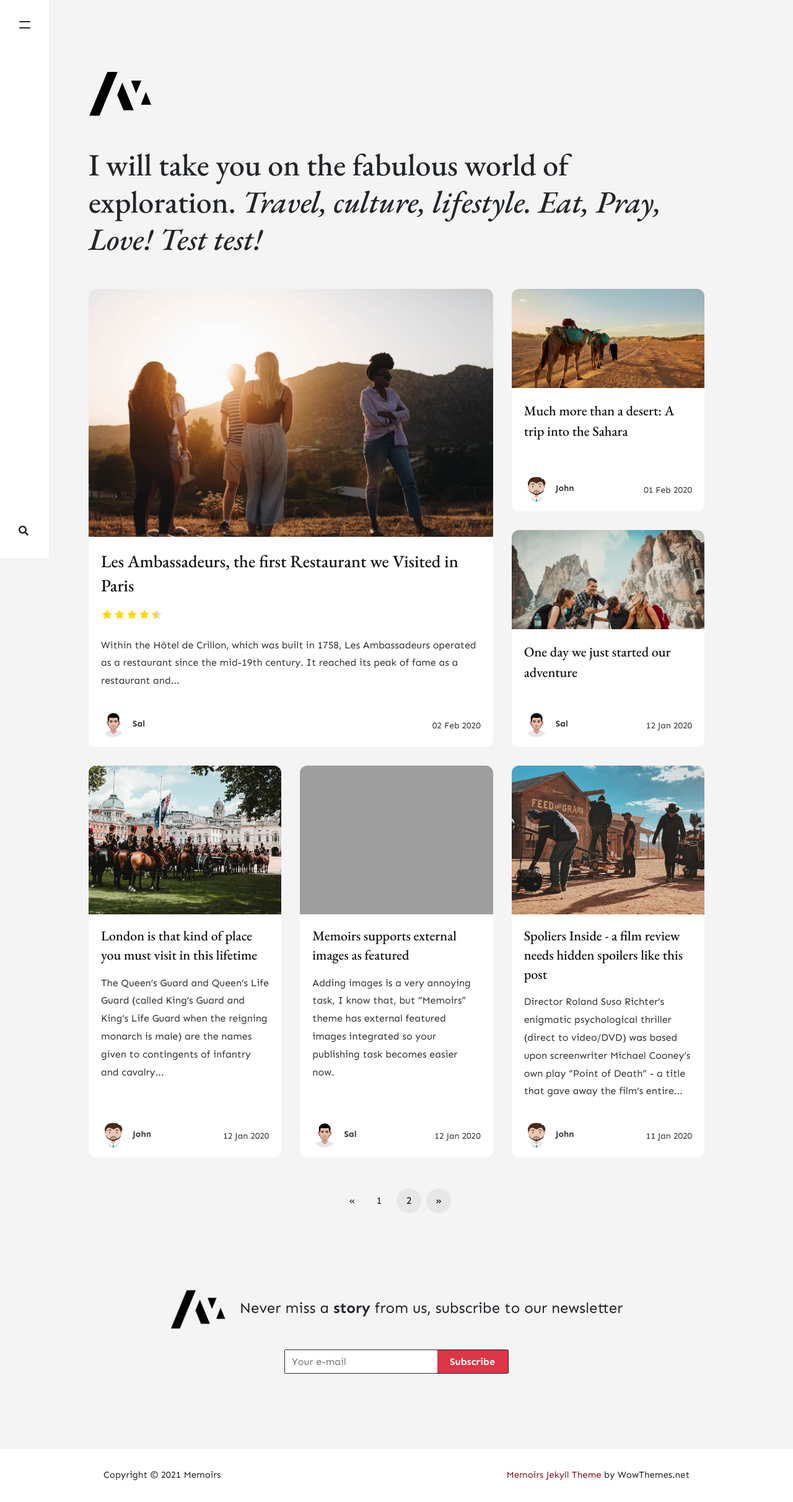
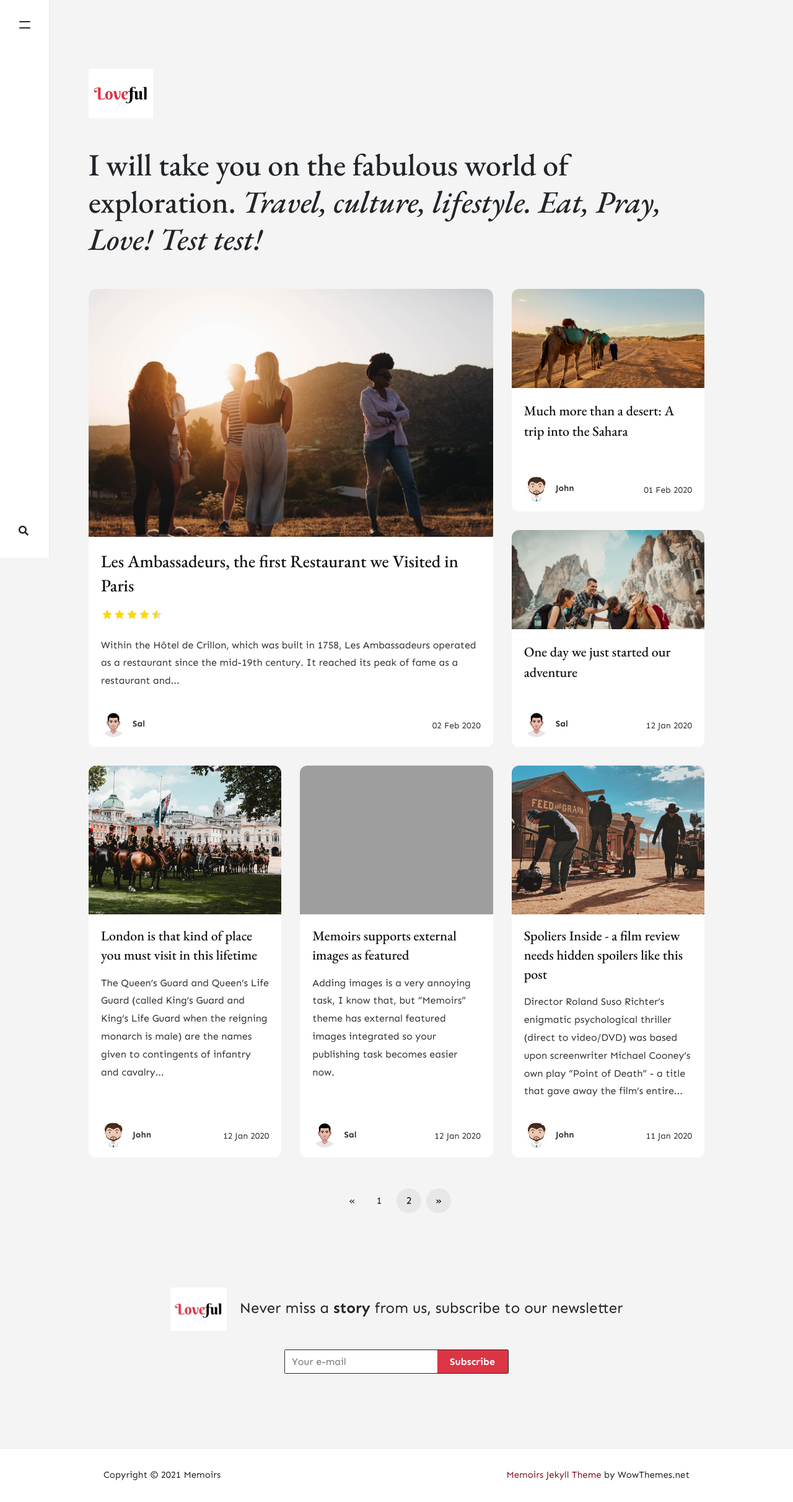
Before and after one commit to lf1921/mighty-kangaroo-0c9ea, a Jekyll site: the page built from index.html, in a window 1280 px wide. Shown: the whole page at 62% size. Built offline with Jekyll 4.4.1, drawn with Linux system fonts in a browser that asks for light colours; nearby versions of some CDN libraries; the list of posts is cut into pages by our own code; comment, search, counter and statistics services are not loaded; grey boxes are pictures that could not be loaded.

Commit message:
_config.yml: changed

```diff
--- a/_config.yml
+++ b/_config.yml
@@ -3,8 +3,8 @@ title: Memoirs
 description: >-
   I will take you on the fabulous world of exploration. <i>Travel, culture,
   lifestyle. Eat, Pray, Love! Test test!</i>
-logo: assets/images/logo.png
-favicon: assets/images/l_logo.png
+logo: assets/images/l_logo.png
+favicon: assets/images/logo.png
 baseurl: ''
 google_analytics: UA-xxxxxxxx-1
 disqus: demowebsite
```
